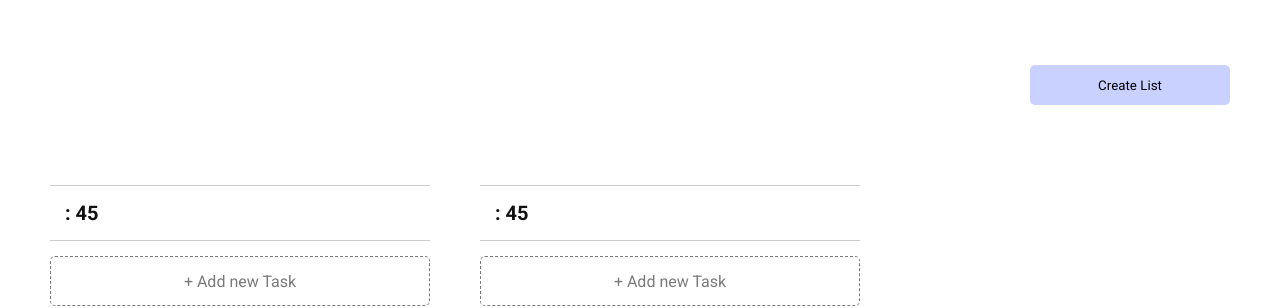
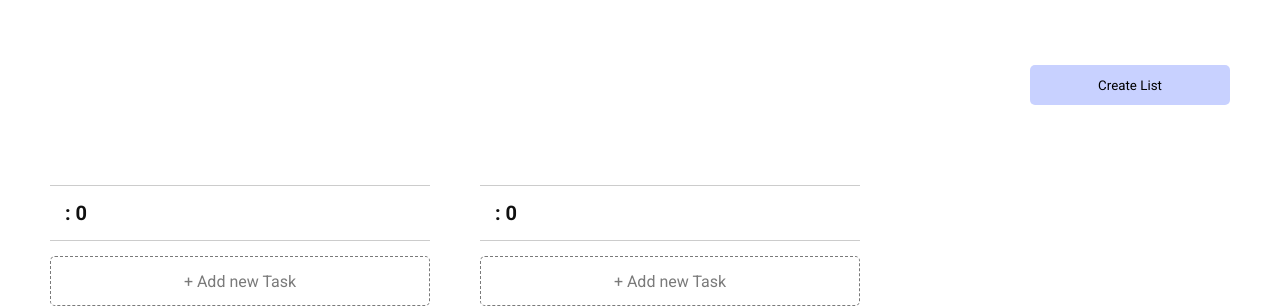
Before and after one commit to Parle648/React-App, a React (Create React App) app in the folder client/: page / in a window 1280 px wide. Shown: the top 308 px of the page. Built offline with nearby package versions, Linux system fonts and the light colour scheme; no server answers.

Commit message:
Add tasks count logic at each List

```diff
--- a/client/src/entities/List/List.tsx
+++ b/client/src/entities/List/List.tsx
@@ -2,13 +2,20 @@ import styles from './styles/list.module.scss';
 import TaskCart from '../TaskCart/TaskCart';
 import AddCartBtn from '../../features/AddCartBtn/AddCartBtn';
 import { useSelector } from 'react-redux';
+import { useEffect, useState } from 'react';
 
 const List = ({id, name}: {id: number, name: string}) => {
     const tasks = useSelector((state: any) => state.Tasks.value)
+    const [tasksCount, setTasksCount] = useState<number>(0);
 
+    useEffect(() => {
+        setTasksCount(tasks.reduce((amount: number, task: any) => task.list_id === id ? amount + 1 : amount + 0, 0));
+    }, [tasks])
+
+    console.log(name, id, tasksCount)
     return (
         <div className={styles.block}>
-            <h2 className={styles.listHeader}>{name}: 45</h2>
+            <h2 className={styles.listHeader}>{name}: {tasksCount}</h2>
             <AddCartBtn />
             <div className="">
                 {!!tasks && tasks.map((task: any) => {
--- a/client/src/shared/lib/slices/Tasks.js
+++ b/client/src/shared/lib/slices/Tasks.js
@@ -3,7 +3,7 @@ import { createSlice } from "@reduxjs/toolkit";
 const Tasks = createSlice({
     name: 'Tasks',
     initialState: {
-        value: ['list', 'asdas'],
+        value: [],
     },
     reducers: {
         setTasks(state, {payload}) {
```
